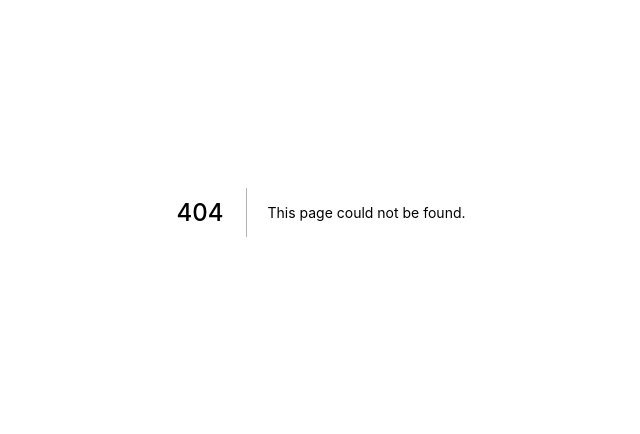
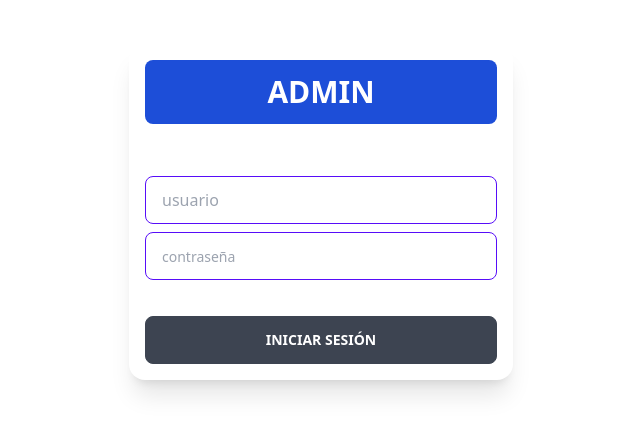
Before and after one commit to JesusP2/admin-panel, a Next.js app: page /admin/signin in a window 1280 px wide. Before the commit this address had no page. Shown: the part 188-622 px from the top of the page, without its empty margins (319-959 px from the left). Built offline with nearby package versions, Linux system fonts and the light colour scheme; no server answers.

Commit message:
[FEATURE] Página de inicio de sesión y sistema de notificaciones añadidos

```diff
--- a/src/pages/_app.tsx
+++ b/src/pages/_app.tsx
@@ -1,8 +1,16 @@
-import type { AppProps } from 'next/app'
-import "styles/global.css"
+import type { AppProps } from 'next/app';
+import { AuthProvider } from 'contexts/Auth';
+import {ToastContainer} from 'react-toastify'
+import 'styles/global.css';
+import 'react-toastify/dist/ReactToastify.css';
 
 function MyApp({ Component, pageProps }: AppProps) {
-  return <Component {...pageProps} />
+    return (
+        <AuthProvider>
+            <Component {...pageProps} />
+            <ToastContainer />
+        </AuthProvider>
+    );
 }
 
-export default MyApp
+export default MyApp;
--- /dev/null
+++ b/src/pages/admin/signin.tsx
@@ -0,0 +1,48 @@
+import { useRouter } from 'next/router';
+import { useState } from 'react';
+import { toast } from 'react-toastify';
+import { useAuth } from 'contexts/Auth';
+
+export default function Signin() {
+    const router = useRouter();
+    const [user, setUser] = useState('jesusprzprz.e@gmail.com');
+    const [password, setPassword] = useState('contra12345');
+    const { signIn } = useAuth();
+
+    async function login() {
+        try {
+            await signIn(user, password);
+            // toast.success("Has iniciado de sesión")
+            await router.push('/admin');
+        } catch (err: unknown) {
+            toast.error('Usuario o contraseña incorrectos');
+        }
+    }
+
+    return (
+        <div className="w-full h-screen grid place-items-center">
+            <div className="card w-96 shadow-xl p-4 bg-white">
+                <div className="bg-blue-700 w-full h-16 rounded-lg grid place-items-center">
+                    <h1 className="text-3xl font-semibold text-white">ADMIN</h1>
+                </div>
+                <div className="my-8 mt-12">
+                    <input
+                        onChange={(e) => setUser(e.target.value)}
+                        type="text"
+                        className="input text-black w-full my-1 bg-inherit input-primary"
+                        placeholder="usuario"
+                    />
+                    <input
+                        onChange={(e) => setPassword(e.target.value)}
+                        type="password"
+                        className="input text-black w-full my-1 bg-inherit input-primary text-sm"
+                        placeholder="contraseña"
+                    />
+                </div>
+                <button onClick={() => login()} className="btn">
+                    Iniciar sesión
+                </button>
+            </div>
+        </div>
+    );
+}
```
